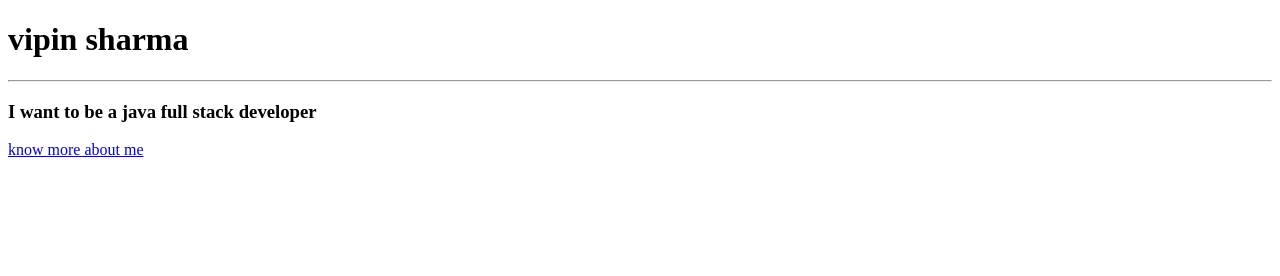
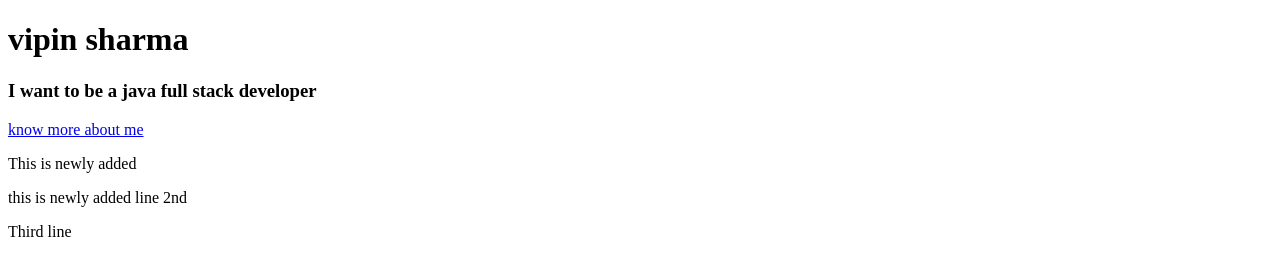
Before and after one commit to vipin2909/git-content, a plain HTML site: page index.html in a window 1280 px wide. Drawn offline with Linux system fonts and the light colour scheme.

Commit message:
changes made to index.html file

```diff
--- a/index.html
+++ b/index.html
@@ -8,9 +8,12 @@
   </head>
   <body>
     <h1>vipin sharma</h1>
-    <hr />
+
     <h3>I want to be a java full stack developer</h3>
     <a href="about.html">know more about me</a>
+    <p>This is newly added </p>
+    <p>this is newly added line 2nd</p>
+    <p>Third line</p>
   </body>
 </html>
 
```
